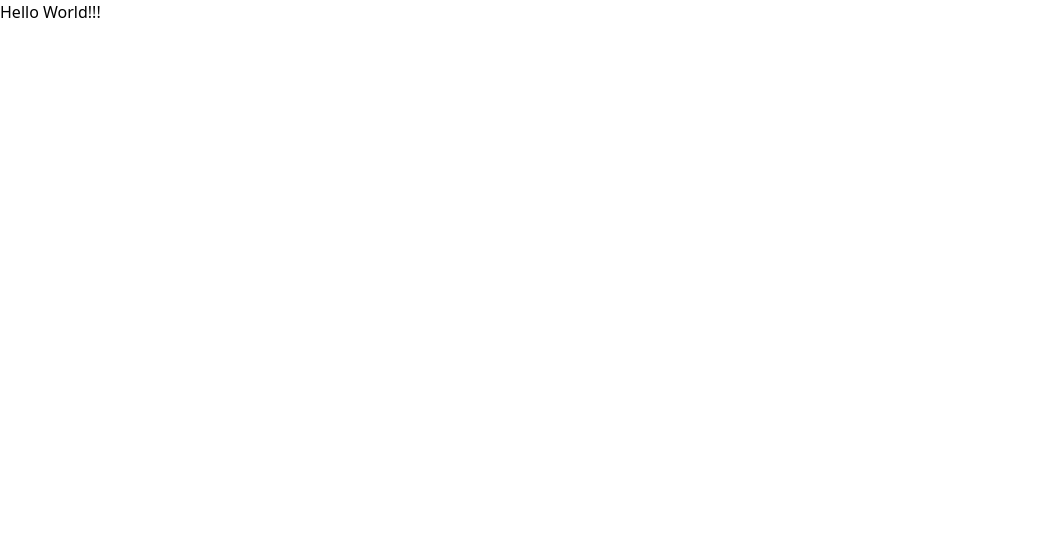
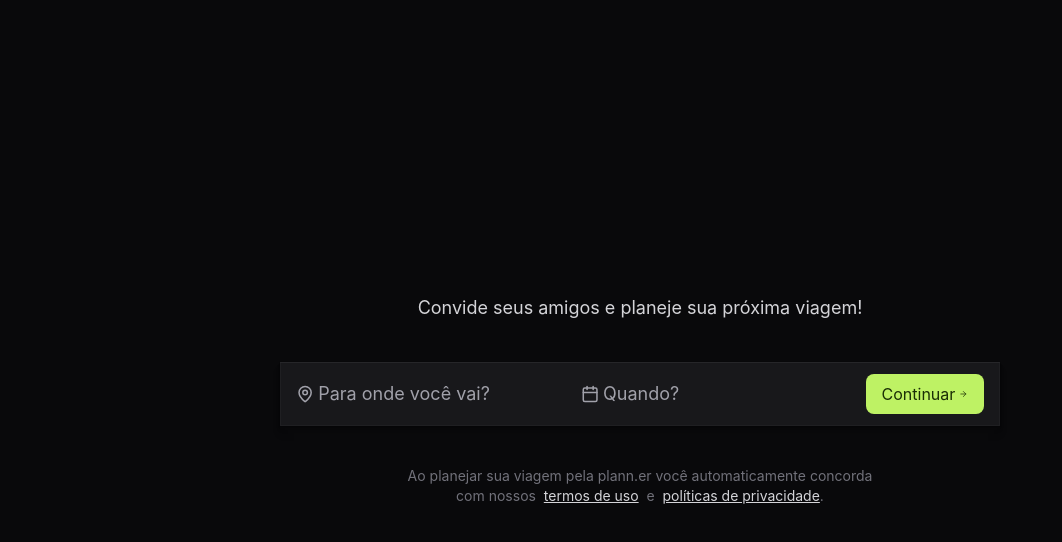
Before and after one commit to mrcomputer2018/viagemreact, a React (Vite) app: page / in a window 1280 px wide. Shown: the top 542 px of the page, without its empty margins (0-1062 px from the left). Built offline with nearby package versions, Linux system fonts and the light colour scheme.

Commit message:
chore: Update dependencies and add styling to trip planning form

```diff
--- a/index.html
+++ b/index.html
@@ -4,8 +4,11 @@
             <meta charset="UTF-8" />
             <meta name="viewport" content="width=device-width, initial-scale=1.0" />
             <title>Planner Travel</title>
+            <link rel="preconnect" href="https://fonts.googleapis.com">
+            <link rel="preconnect" href="https://fonts.gstatic.com" crossorigin>
+            <link href="https://fonts.googleapis.com/css2?family=Raleway:ital,wght@0,100..900;1,100..900&display=swap" rel="stylesheet">
     </head>
-    <body>
+    <body class="bg-zinc-950 text-zinc-50 antialiased">
             <div id="root"></div>
             <script type="module" src="/src/main.tsx"></script>
     </body>
--- a/package.json
+++ b/package.json
@@ -10,6 +10,7 @@
     "preview": "vite preview"
   },
   "dependencies": {
+    "lucide-react": "^0.407.0",
     "react": "^18.3.1",
     "react-dom": "^18.3.1"
   },
--- a/src/app.tsx
+++ b/src/app.tsx
@@ -1,7 +1,65 @@
+import { useState } from "react"
+import { MapPin, Calendar, ArrowRight}  from "lucide-react" // Import the IonIcons component from its appropriate module
+
 export function App() {
+    const [destination, setDestination] = useState('')
+
+    const [date, setDate] = useState('')
+
     return (
-        <>
-            <h1>Hello World!!!</h1>
-        </>
+        <div className="w-full h-screen flex flex-col justify-center items-center">
+            <div className="max-w-3xl w-full px-6 text-center rounded-xl space-y-10">
+                <p className="text-zinc-300 text-lg">
+                    Convide seus amigos e planeje sua próxima viagem!
+                </p>
+
+                <div className="h-16 px-4 bg-zinc-900 flex flex-row justify-between items-center shadow-shape">
+                    <div className="flex flex-row justify-center items-center gap-1">
+                        <MapPin className="text-zinc-400 size-5" />
+
+                        <input
+                        className="placeholder-zinc-400 bg-transparent text-lg"
+                        type="text"
+                        placeholder="Para onde você vai?"
+                        value={destination}
+                        onChange={(e) => setDestination(e.target.value)}
+                        />
+                    </div>
+
+                    <div className="flex flex-row justify-center items-center gap-1">
+                        <Calendar className="text-zinc-400 size-5" />
+
+                        <input
+                        className="placeholder-zinc-400 bg-transparent text-lg"
+                        type="text"
+                        placeholder="Quando?"
+                        value={date}
+                        onChange={(e) => setDate(e.target.value)}
+                        />
+                    </div>
+
+                    <div className="h-full flex flex-row justify-center items-center">
+                        <button
+                        className="bg-lime-300 text-lime-950 rounded-lg py-2 px-4
+                        flex flex-row items-center justify-center gap-1">
+                            Continuar
+                            <ArrowRight className="text-lime-950 size-5" />
+                        </button>
+                    </div>
+                </div>
+
+                <p className="text-zinc-500 text-sm">
+                    Ao planejar sua viagem pela plann.er você automaticamente concorda <br/>
+                    com nossos &nbsp;
+                    <a href="#" className="text-zinc-300 underline">
+                        termos de uso
+                    </a>
+                    &nbsp; e &nbsp;
+                    <a href="#" className="text-zinc-300 underline">
+                        políticas de privacidade
+                    </a>.
+                </p>
+            </div>
+        </div>
     )
 }
--- a/tailwind.config.js
+++ b/tailwind.config.js
@@ -5,7 +5,14 @@ export default {
         "./src/**/*.{js,ts,jsx,tsx}",
       ],
     theme: {
-        extend: {},
+        extend: {
+            fontFamily: {
+                'sans': ['Inter', 'sans-serif'],
+            },
+            boxShadow: {
+                'shape': "0px 8px 8px rgba(0, 0, 0, 0.1), 0px 4px 4px rgba(0, 0, 0, 0.1), 0px 2px 2px rgba(0, 0, 0, 0.1), 0px 0px 0px 1px rgba(0, 0, 0, 0.1), inset 0px 0px 0px 1px rgba(255, 255, 255, 0.03), inset 0px 1px 0px rgba(255, 255, 255, 0.03)",
+            },
+        },
     },
     plugins: [],
 }
```
Also changed, not shown: 2 other files (tests, documents, lock files or other folders).
